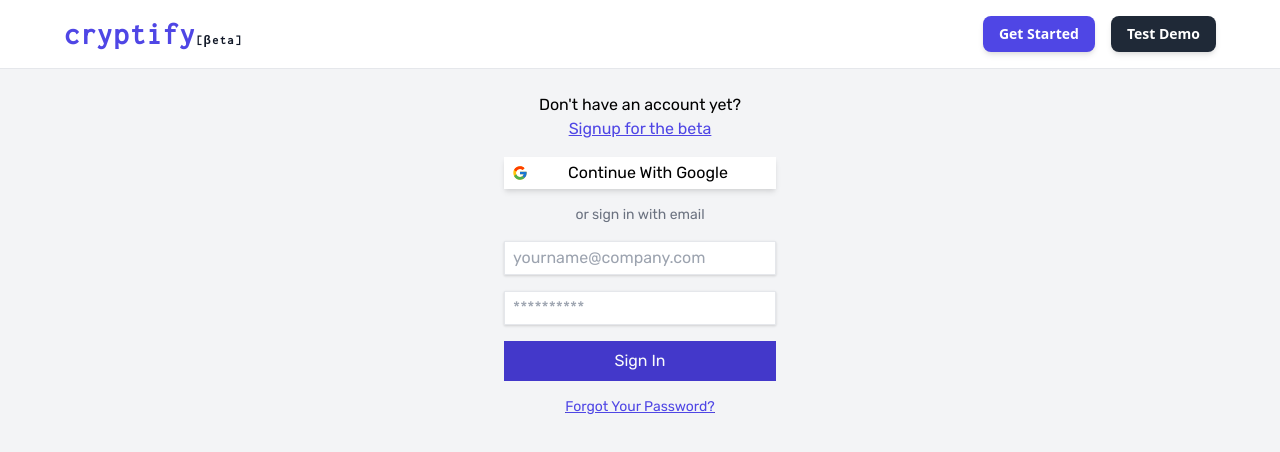
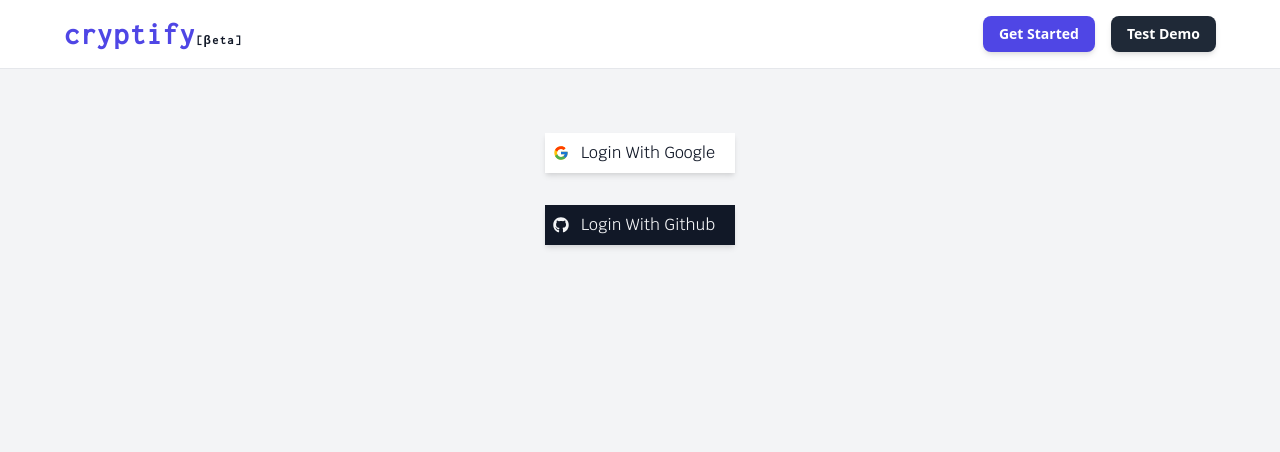
Before and after one commit to shl0k28/graphene-pay, a React (Create React App) app: page /login in a window 1280 px wide. Shown: the top 452 px of the page. Built offline with nearby package versions, Linux system fonts and the light colour scheme; no server answers; what @portis/web3 would draw is missing.

Commit message:
Google signin, redesigned login page

```diff
--- a/src/components/landing/Navbar.tsx
+++ b/src/components/landing/Navbar.tsx
@@ -1,7 +1,5 @@
 import React from 'react'
-import { GiHamburgerMenu } from 'react-icons/gi'
 import { NavLink } from 'react-router-dom'
-import logo from '../../assets/cryptify-logo.png'
 
 interface INavbar {
     header: string;
--- a/src/context/AuthContext.tsx
+++ b/src/context/AuthContext.tsx
@@ -7,13 +7,15 @@ interface UserState {
     loginWithEmail: (email: string, password: string) => Promise<firebase.auth.UserCredential> | null,
     createUser: (email: string, password: string) => Promise<firebase.auth.UserCredential> | null
     logout: () => Promise<void> | void;
+    googleSignIn: () => Promise<firebase.auth.UserCredential> | void
 }
 
 const init: UserState = {
     user: null,
     loginWithEmail: (email: string, password: string) => null,
     createUser: (email: string, password: string) => null,
-    logout: () => {}
+    logout: () => {},
+    googleSignIn: () => {}
 }
 
 const UserContext = React.createContext(init)
@@ -55,6 +57,12 @@ const UserContextProvider: React.FC = ({children}) => {
         return auth.createUserWithEmailAndPassword(email, password)
     }
 
+    //signin with googles
+    const googleSignIn = () => {
+        var provider = new firebase.auth.GoogleAuthProvider()
+        return auth.signInWithPopup(provider)
+    }
+
     //sign out
     const logout = () => {
         return auth.signOut()
@@ -64,7 +72,8 @@ const UserContextProvider: React.FC = ({children}) => {
         user: currentUser,
         loginWithEmail,
         logout,
-        createUser
+        createUser,
+        googleSignIn
     }
 
     return(
--- a/src/pages/Login.tsx
+++ b/src/pages/Login.tsx
@@ -1,12 +1,42 @@
 import React from 'react'
-import Form from '../components/Form'
+import { FaGithub, FaGithubSquare } from 'react-icons/fa'
+import { FcGoogle } from 'react-icons/fc'
 import Navbar from '../components/landing/Navbar'
+import { useAuth } from '../context/AuthContext'
 
 const Login: React.FC = () => {
+    const { googleSignIn } = useAuth()
+
+    const signInWithGoogle = async () => {
+        var res = await googleSignIn()
+        if(res){
+            alert(`Thank you for joinining cryptify, we'll get back to you ASAP and schedule a project demo. To the moon🚀`)
+        }
+    }
+
     return(
-        <div className="h-screen w-screen bg-gray-100">
+        <div className="h-screen w-screen bg-gray-100 overflow-hidden">
             <Navbar/>
-            <Form />
+            <section style={{fontFamily:"'Krub', sans-serif"}} className="flex mt-16 justify-center h-full">
+                <div className="space-y-8">
+                    <button onClick={signInWithGoogle} className="font-medium text-gray-900 flex items-center justify-center bg-white p-2 shadow-md hover:bg-gray-100 hover:text-gray-800">
+                        <div>
+                            <FcGoogle />
+                        </div>
+                        <p className="mx-3">
+                            Login With Google
+                        </p>
+                    </button>
+                    <button className="font-medium text-gray-100 flex items-center justify-center bg-gray-900 p-2 shadow-md hover:bg-gray-800 hover:text-gray-200">
+                        <div>
+                            <FaGithub />
+                        </div>
+                        <p className="mx-3">
+                            Login With Github
+                        </p>
+                    </button>
+                </div>
+            </section>
         </div>
     )
 }
```
